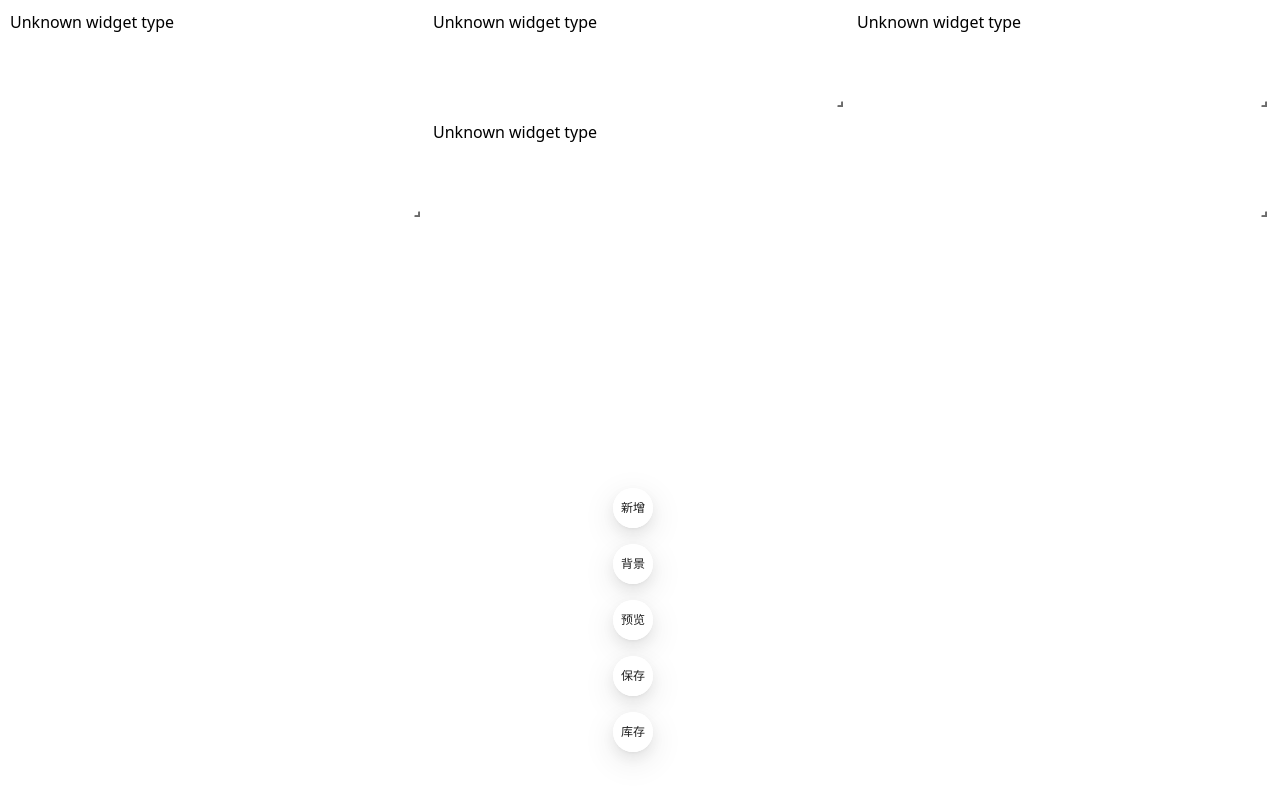
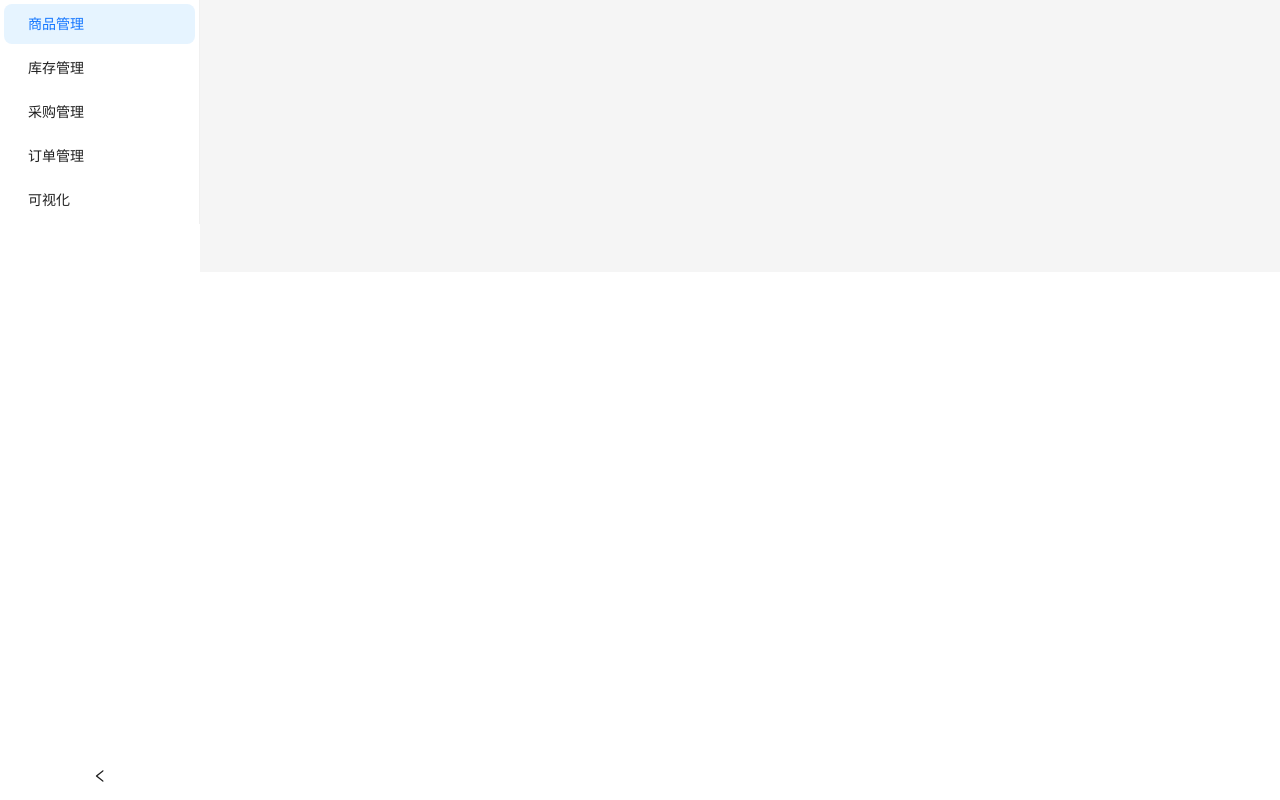
Before and after one commit to nooralu/sql2chats, a React (Vite) app: page / in a window 1280 px wide. Built offline with nearby package versions, Linux system fonts and the light colour scheme.

Commit message:
引入 react-router

```diff
--- a/package.json
+++ b/package.json
@@ -14,9 +14,13 @@
     "axios": "^1.5.1",
     "echarts": "^5.4.3",
     "echarts-for-react": "^3.0.2",
+    "localforage": "^1.10.0",
+    "match-sorter": "^6.3.1",
     "react": "^18.2.0",
     "react-dom": "^18.2.0",
-    "react-grid-layout": "^1.4.2"
+    "react-grid-layout": "^1.4.2",
+    "react-router-dom": "^6.17.0",
+    "sort-by": "^1.2.0"
   },
   "devDependencies": {
     "@types/react": "^18.2.15",
--- a/src/main.tsx
+++ b/src/main.tsx
@@ -1,10 +1,22 @@
 import React from 'react'
 import ReactDOM from 'react-dom/client'
+import {
+  createBrowserRouter,
+  RouterProvider,
+} from "react-router-dom";
 import App from './App.tsx'
+import Root from './routes/Root.tsx';
 import './index.css'
+
+const router = createBrowserRouter([
+  {
+    path: "/",
+    element: <Root />,
+  },
+]);
 
 ReactDOM.createRoot(document.getElementById('root')!).render(
   <React.StrictMode>
-    <App />
+    <RouterProvider router={router} />
   </React.StrictMode>,
 )
--- /dev/null
+++ b/src/routes/Root.tsx
@@ -0,0 +1,56 @@
+import { useState } from 'react';;
+import type { MenuProps } from 'antd';
+import { Layout, Menu } from 'antd';
+import { Outlet } from 'react-router-dom';
+
+const { Content, Sider } = Layout;
+
+type MenuItem = Required<MenuProps>['items'][number];
+
+// TODO: 加图标
+const items: MenuItem[] = [
+  {
+    key: '1',
+    label: '商品管理',
+  },
+  {
+    key: '2',
+    label: '库存管理',
+  },
+  {
+    key: '3',
+    label: '采购管理',
+  },
+  {
+    key: '4',
+    label: '订单管理',
+  },
+  {
+    key: '6',
+    label: '可视化',
+  }
+];
+
+function Root() {
+  const [collapsed, setCollapsed] = useState(false);
+
+  function handleSelect(item: MenuItem) {
+    // TODO: 路由跳转
+    console.log(item);
+  }
+
+  return (
+    <Layout className='min-h-screen'>
+      <Sider theme="light" collapsible collapsed={collapsed} onCollapse={(value) => setCollapsed(value)}>
+        <Menu theme="light" defaultSelectedKeys={['1']} mode="inline" items={items} onSelect={handleSelect} />
+      </Sider>
+      <Layout>
+        <Content className='min-h-screen bg-white'>
+          <Outlet />
+        </Content>
+      </Layout>
+    </Layout>
+  );
+};
+
+export default Root;
```
Also changed, not shown: 1 other file (tests, documents, lock files or other folders).
